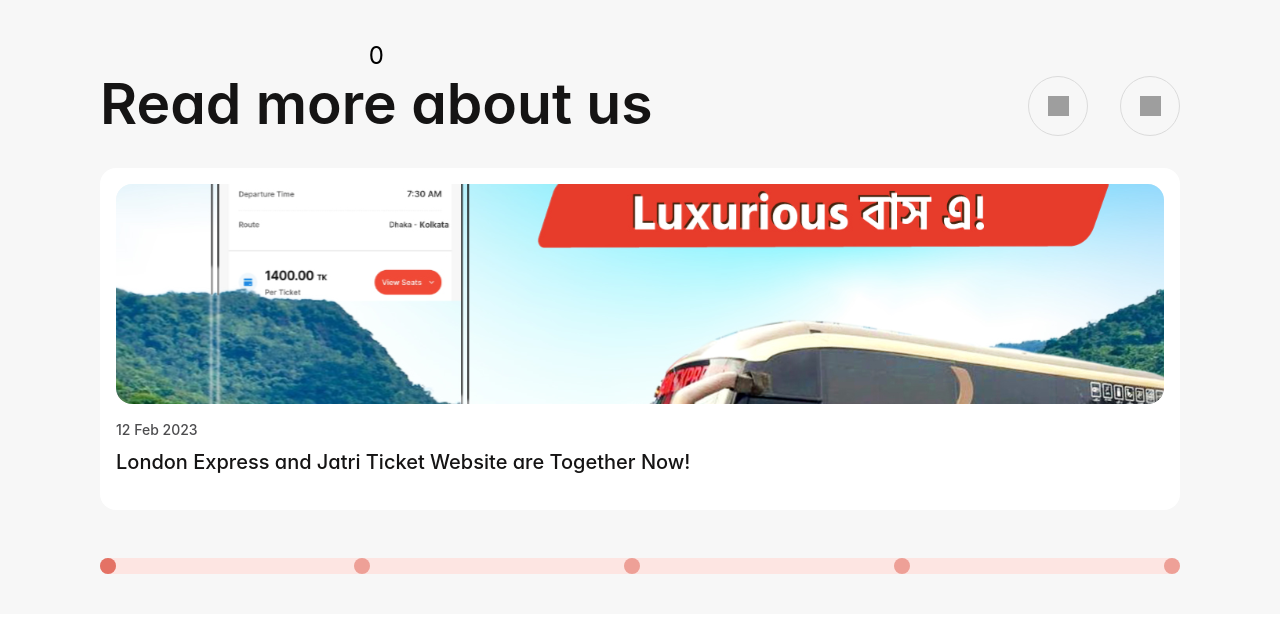
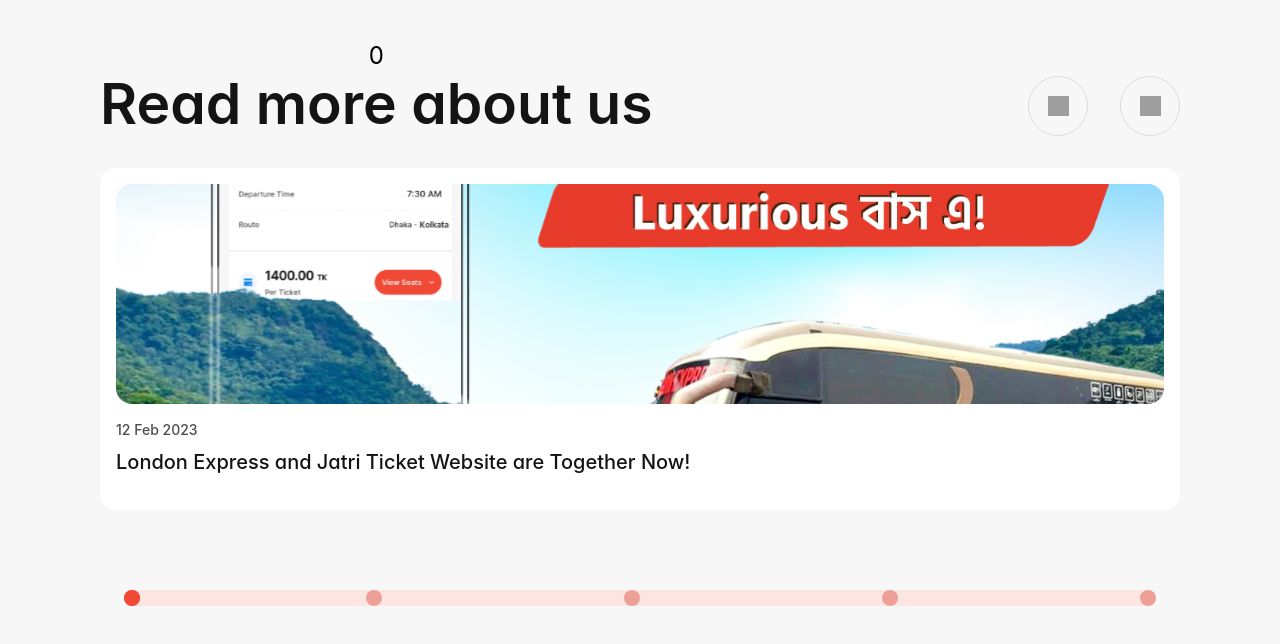
Before and after one commit to farjanaIslamNipa/vue-composition-api, a Vue app: page / in a window 1280 px wide. Shown: the top 644 px of the page. Built offline with nearby package versions, Linux system fonts and the light colour scheme; grey boxes are pictures that could not be loaded.

Commit message:
initial commit

```diff
--- a/src/components/ProgressSlider.vue
+++ b/src/components/ProgressSlider.vue
@@ -76,20 +76,40 @@
 
 onMounted(() => {
   swiperCarousel.value.on('slideNextTransitionEnd',()=>{
-  let progressBarFill = document.querySelector('.color1');
+    let progressBarFill = document.querySelector('.color-bar');
     let progressBarWidth = swiperIndex.value += 1
     if(progressBarWidth <= 4){
       progressBarFill.style.width = `${(25 * progressBarWidth)}%`
+
     }
+    let nodeElement = document.getElementsByClassName('circle-wrap')[0]
+    let circle = nodeElement.children[progressBarWidth - 1]
+    circle.classList.add('change-color')
 
+    let yearIndicatorBox = document.querySelector('.year-indicator-box');
+    if(swiperIndex.value === 1){
+      yearIndicatorBox.style.left = '21.9%'
+    }
+    if(swiperIndex.value === 2){
+      yearIndicatorBox.style.left = '46.9%'
+    }
+    if(swiperIndex.value === 3){
+      yearIndicatorBox.style.left = '71.9%'
+    }
+    if(swiperIndex.value === 4){
+      yearIndicatorBox.style.left = '96.9%'
+    }
   });
 
   swiperCarousel.value.on('slidePrevTransitionEnd',()=>{
-    let progressBarFill = document.querySelector('.color1');
+    let progressBarFill = document.querySelector('.color-bar');
     let progressBarWidth = swiperIndex.value -= 1
     if(progressBarWidth >= 0 && progressBarWidth <= 4){
       progressBarFill.style.width = `${(25 * progressBarWidth)}%`
     }
+    let nodeElement = document.getElementsByClassName('circle-wrap')[0]
+    let circle = nodeElement.children[progressBarWidth]
+    circle.classList.remove('change-color')
   });
 })
 
@@ -137,15 +157,20 @@
             </div>
           </div>
 
-      <div class="mt-8 flex items-center">
-        <div class="progress">
-          <div class="circle-wrap">
+      <div class="mt-20 mx-6">
+        <div class="progress-bar relative h-4 w-full bg-[#FDE5E2] rounded-[15px]">
+          <div class="circle-wrap h-4 ">
             <div></div>
             <div></div>
             <div></div>
             <div></div>
           </div>
-          <div class="color1"></div>
+          <!-- <div class="year-indicator-wrapper">
+            <div class="w-1/4 bg-blue-400">
+              <div class="absolute top-[-60px] left-[-30px] bg-[#F04935] text-white rounded-full inline-block text-xl py-2 px-4 year-indicator-box">2019</div>
+            </div>
+          </div> -->
+          <div class="color-bar"></div>
         </div>
       </div>
       </div>
@@ -157,15 +182,19 @@
 :root {
   --progressbar-width: 0%;
 }
-.progress-circle{
+.change-color::before{
+  content: "";
+  position: absolute;
+  z-index: -1;
+  height: 100%;
+  transition: .3s ease-in-out;
+  border-radius: 2rem;
   height: 16px;
   width: 16px;
-  border-radius: 50%;
-  background-color: #F7A299;
+  right: 0;
+  background-color: #D42410 !important;
 }
 .circle-wrap{
-  height: 16px;
-  position: relative;
   overflow: hidden;
   z-index: 0;
   display: flex;
@@ -189,7 +218,7 @@
   position: absolute;
   z-index: -1;
   height: 100%;
-  background: #d1170356;
+  background: #F04935;
   transition: .3s ease-in-out;
   border-radius: 2rem;
   height: 16px;
@@ -209,10 +238,6 @@
   display: flex;
   justify-content: center;
   align-items: center;
-  /* height: 16px;
-  width: 16px;
-  cursor: pointer;
-  background: #F04935; */
   border-radius: 2rem;
 }
 
@@ -229,38 +254,30 @@
   object-fit: cover;
 }
 
-.progress{
-    position: relative;
-    height: 16px;
-    width: 100%;
-    background-color: #FDE5E2;
-    border-radius: 15px;
-}
-.color1, .color2, .color3, .color4{
+.color-bar{
     position: absolute;
-    background-color: #d1170356;
+    background-color: rgba(240, 73, 53, 0.7);
     width: 16px;
     height: 16px;
     border-radius: 15px;
-    transition: all 0.3s ease;
+    transition: all 0.2s ease;
     top: 0;
     /* animation: progres 4s linear;     */
 }
-@keyframes progres{
-    0%{
-      width: 0%;
+.year-indicator-box{
+  transition: all 0.3s ease;
 }
-    25%{
-        width: 50%;
+.year-indicator-box::before{
+  content: "";
+    width: 0;
+    height: 0;
+    border-left: 8px solid transparent;
+    border-right: 8px solid transparent;
+    border-top: 8px solid #F04935;
+    left: 50px;
+    position: absolute;
+    left: 29px;
+    top: 44px;
+    transition: all 0.3s ease;
 }
-    50%{
-        width: 75%;
-    }
-    75%{
-        width: 85%;
-    }
-    100%{
-        width: 100%;
-    }
-};
 </style>
```
Lines whose indentation alone changed are shown as unchanged.
